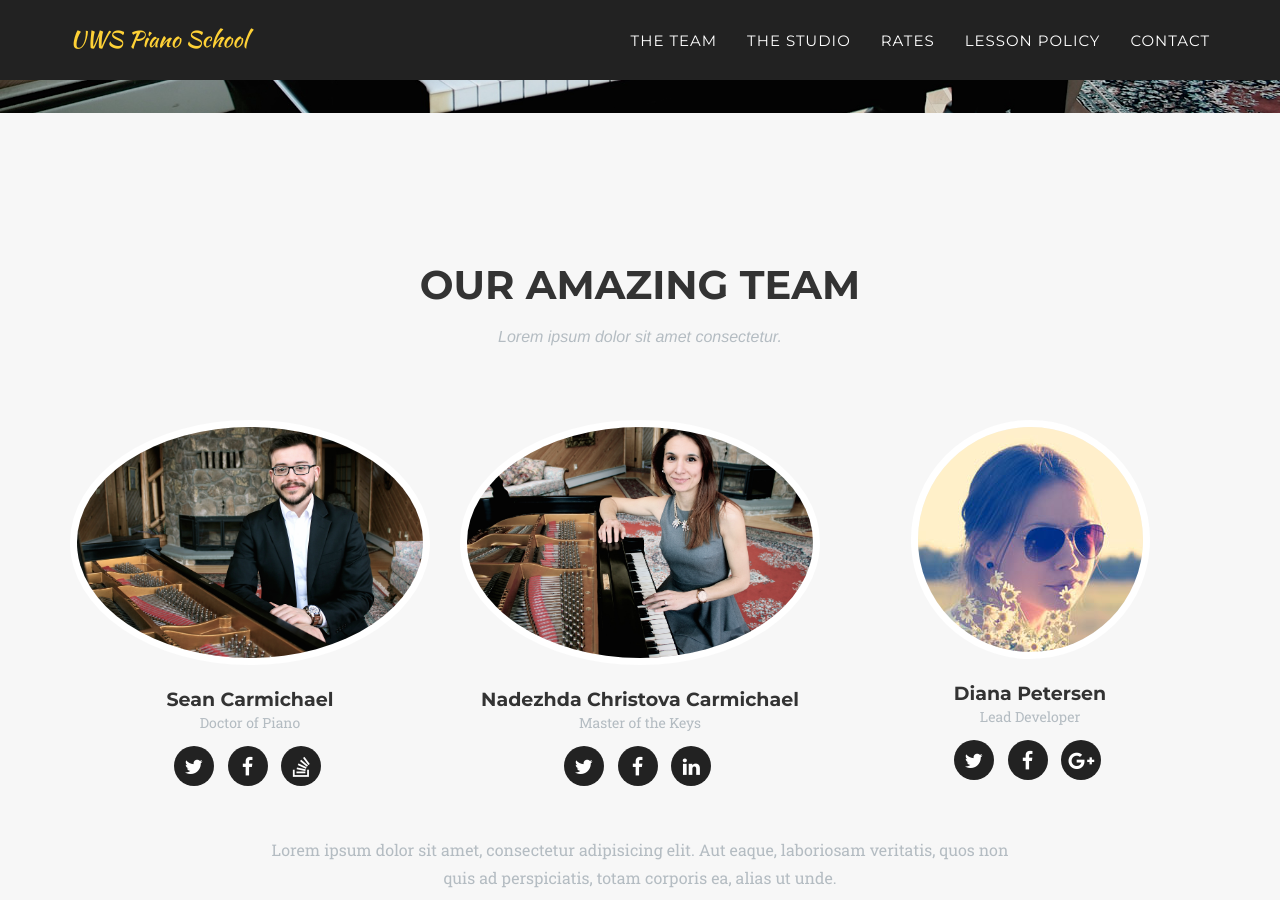
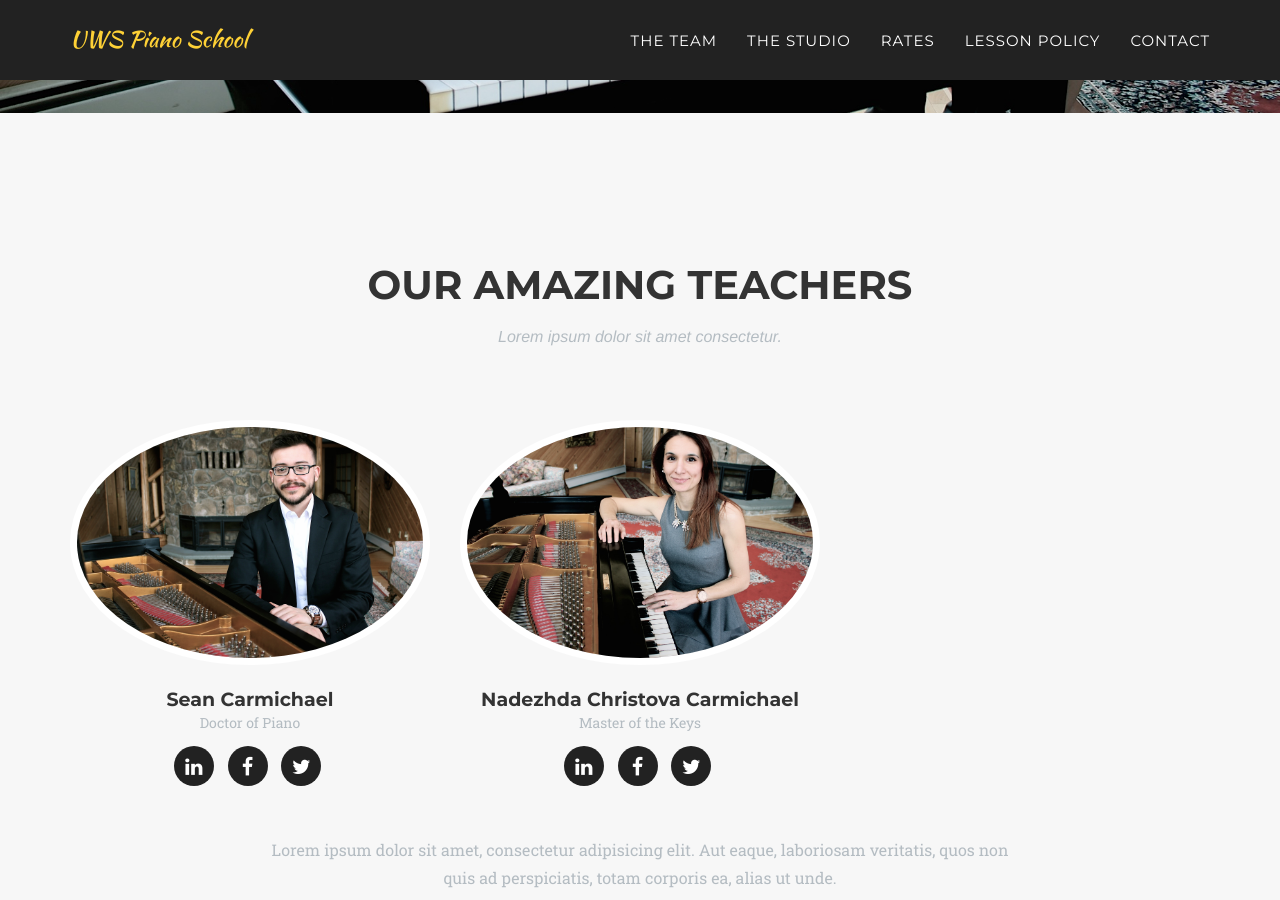
Before and after one commit to martinhenrylester/uwspianoschool, a Jekyll site: the page built from index.html, in a window 1280 px wide and 900 px high, scrolled down 720 px. Built offline with Jekyll 4.4.1, drawn with Linux system fonts in a browser that asks for light colours; some web fonts are replaced.

Commit message:
Remove placeholder team member
Update linkedin urls

```diff
--- a/_config.yml
+++ b/_config.yml
@@ -13,33 +13,23 @@ people:
   pic: 1
   position: Doctor of Piano
   social:
+    - title: linkedin
+      url: https://www.linkedin.com/in/sean-carmichael-313362107/
+    - title: facebook
+      url: #
     - title: twitter
       url: #
-    - title: facebook
-      url: #
-    - title: stack-overflow
-      url: #
+
 
 - name: Nadezhda Christova Carmichael
   pic: 2
   position: Master of the Keys
   social:
-    - title: twitter
-      url: #
+    - title: linkedin
+      url: https://www.linkedin.com/in/nadezhda-christova-0b8b05110/
     - title: facebook
       url: #
-    - title: linkedin
-      url: #
-
-- name: Diana Petersen
-  pic: 3
-  position: Lead Developer
-  social:
     - title: twitter
-      url: #
-    - title: facebook
-      url: #
-    - title: google-plus
       url: #
 
 # Social networks usernames (many more available: google-plus, flickr, dribbble, pinterest, instagram, tumblr, linkedin, etc.)
--- a/_includes/team.html
+++ b/_includes/team.html
@@ -3,7 +3,7 @@
         <div class="container">
             <div class="row">
                 <div class="col-lg-12 text-center">
-                    <h2 class="section-heading">Our Amazing Team</h2>
+                    <h2 class="section-heading">Our Amazing Teachers</h2>
                     <h3 class="section-subheading text-muted">Lorem ipsum dolor sit amet consectetur.</h3>
                 </div>
             </div>
```
